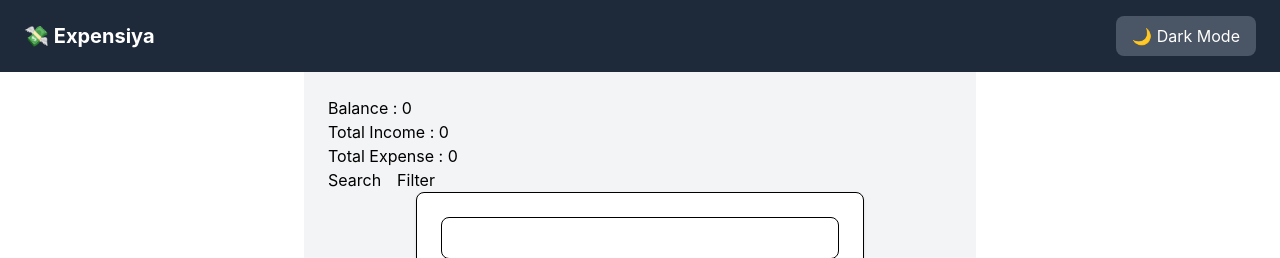
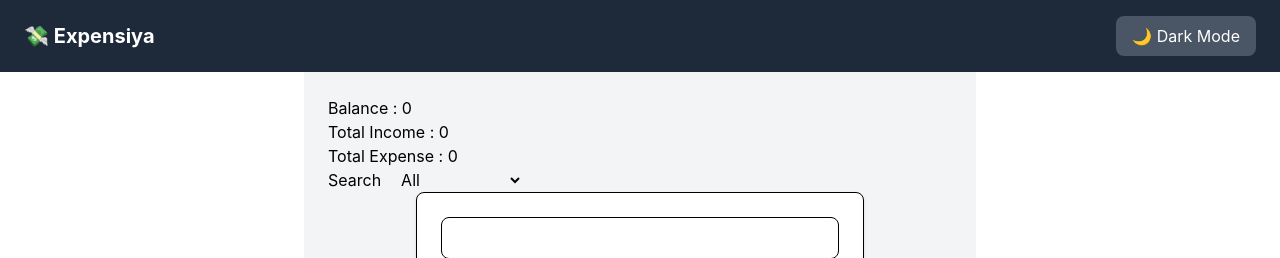
Before and after one commit to nati-sebhat/React-Expense-Tracker-Web, a React (Vite) app: page / in a window 1280 px wide. Shown: the top 258 px of the page. Built offline with nearby package versions, Linux system fonts and the light colour scheme.

Commit message:
added a way to filter categories

```diff
--- a/src/App.jsx
+++ b/src/App.jsx
@@ -3,7 +3,7 @@ import Search from "./components/Search";
 import Filter from "./components/Filter";
 import AddTransaction from "./components/AddTransaction";
 import TransactionList from "./components/TransactionList";
-import { useState } from "react";
+import {useState } from "react";
 
 
 
@@ -11,6 +11,7 @@ import { useState } from "react";
 function App() {
   const [transactions, setTransactions] = useState([]);
   const [editTransaction, setEditTransaction] = useState(null);
+  const [filterCategory, setFilterCategory] = useState("All");
 
   function handleUpdateTransaction(updatedTransaction){
     setTransactions(
@@ -31,6 +32,9 @@ setEditTransaction(null);
     console.log(transactions);
   }
 
+  function handleFilterChange(e){
+    setFilterCategory(e.target.value);
+  }
   function handleCancelEdit(){
     setEditTransaction(null);
   }
@@ -38,6 +42,13 @@ setEditTransaction(null);
   function handleDeleteTransaction(id){
     setTransactions(transactions.filter((transaction) => transaction.id !== id));
   }
+
+
+
+  const filteredTransactions = transactions.filter((transaction) =>
+  filterCategory === "All" ? true : transaction.category === filterCategory
+  )
+
 
   return (
     <>
@@ -49,7 +60,10 @@ setEditTransaction(null);
     <MainCard transactions={transactions}/>
     <div className=" flex gap-4">
       <Search/>
-      <Filter/>
+      <Filter
+      filterCategory={filterCategory}
+      onFilterChange={handleFilterChange}
+      />
     </div>
     <AddTransaction
     onAddTransaction={handleAddTransaction}
@@ -58,7 +72,7 @@ setEditTransaction(null);
     onCancelEdit={handleCancelEdit}
      />
     <TransactionList
-     transactions={transactions}
+     transactions={filteredTransactions}
      onDeleteTransaction={handleDeleteTransaction}
      onEditTransaction={handleEditClick}  />
     </div>
--- a/src/components/AddTransaction.jsx
+++ b/src/components/AddTransaction.jsx
@@ -1,4 +1,5 @@
 import { useState, useEffect } from "react";
+import {categories} from "../constants";
 
 
 function AddTransaction({ onAddTransaction, editTransaction, onUpdateTransaction, onCancelEdit }){
@@ -45,7 +46,7 @@ function handleSubmit(e){
 
 
 }
-const categories = ["Food", "Rent", "Transport", "Entertainment", "Utilities", "Other"];
+
 function handleCancelEdit(){
     setFormData({
         description: "",
--- a/src/components/Filter.jsx
+++ b/src/components/Filter.jsx
@@ -1,5 +1,18 @@
-function Filter(){
-    return <h2>Filter</h2>
+import {categories} from "../constants";
+
+function Filter({filterCategory, onFilterChange}){
+    return(
+        <>
+           <select value={filterCategory} onChange={onFilterChange}>
+            <option value="All">All</option>
+            {categories.map((cat) => (
+                <option value={cat} key={cat}>{cat}</option>
+            ))}
+
+           </select>
+        </>
+
+    );
 }
 
 export default Filter;
--- /dev/null
+++ b/src/constants.js
@@ -0,0 +1 @@
+export const categories = ["Food", "Rent", "Transport", "Entertainment", "Utilities", "Other"];
```
